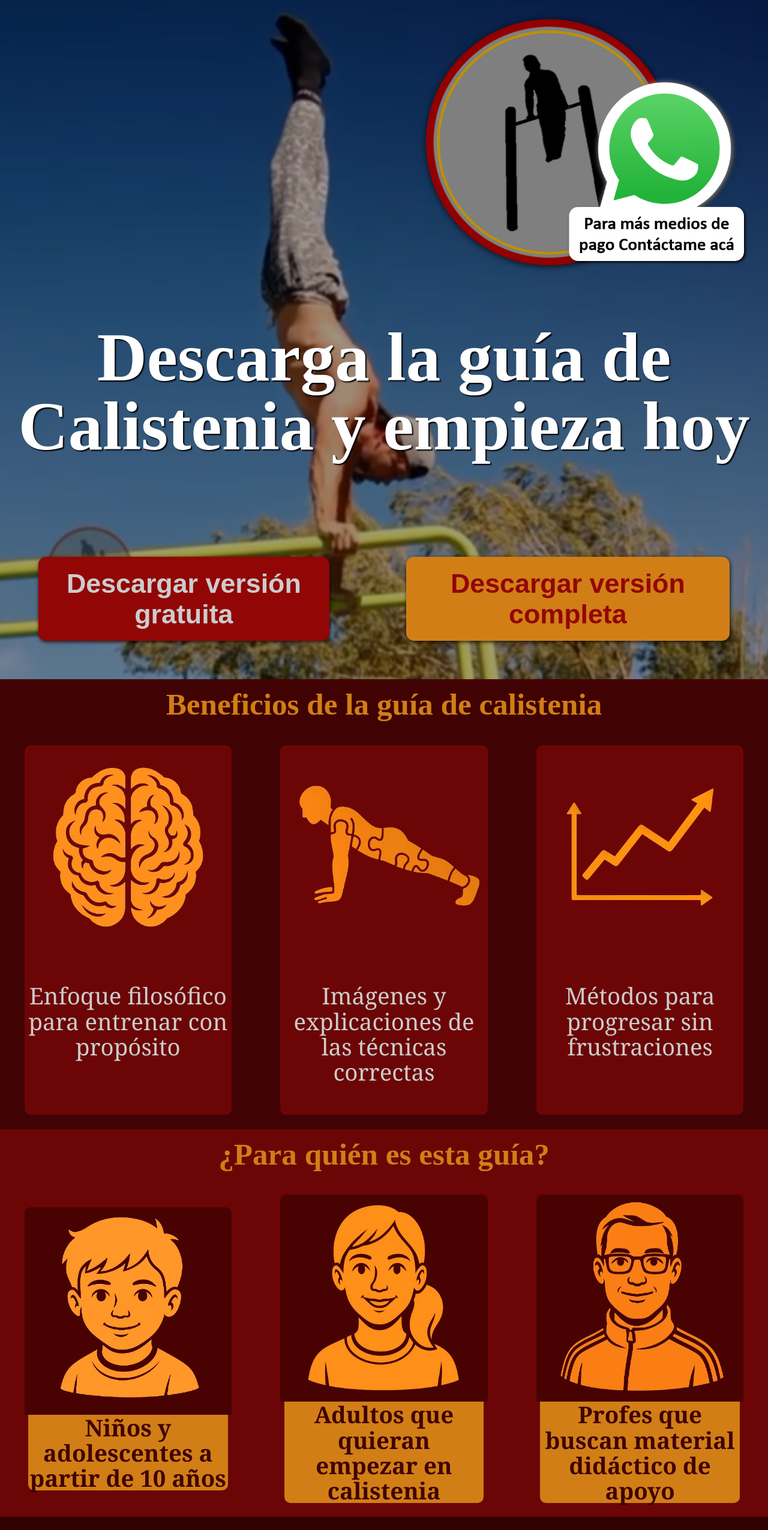
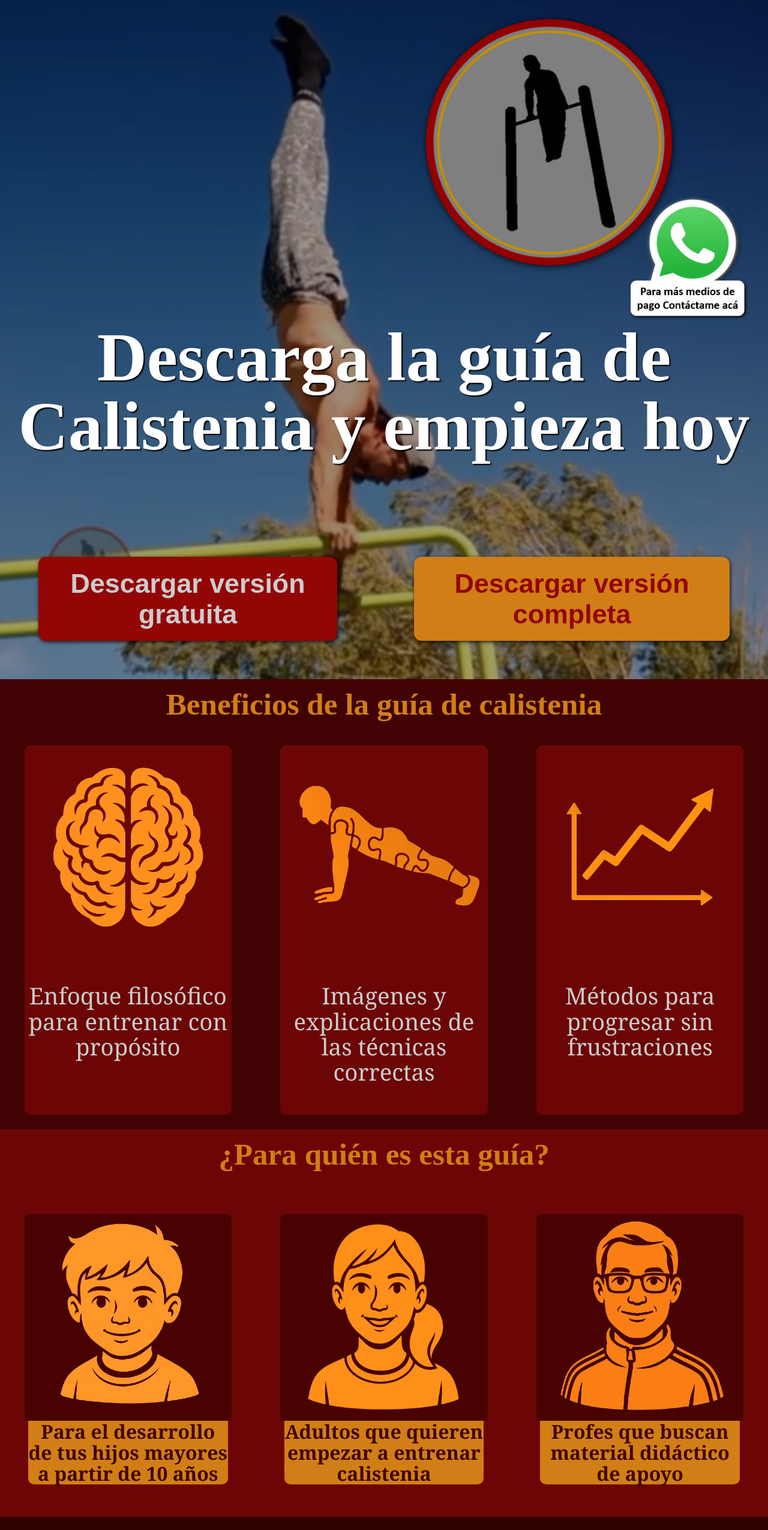
Before and after one commit to Ewardzone/landing-guia-calistenia, a React (Vite) app: page / in a window 1280 px wide. Shown: the top 2550 px of the page at 60% size. Built offline with nearby package versions, Linux system fonts and the light colour scheme.

Commit message:
ultimos retoques para lanzar

```diff
--- a/src/components/contact/contactStyles.jsx
+++ b/src/components/contact/contactStyles.jsx
@@ -26,8 +26,8 @@ export const ContactSection = styled.div`
 export const ContactCard = styled.div`
   display: flex;
   flex-direction: column;
-  width: 22vw;
-  height: 27vw;
+  width: 15vw;
+  height: 15vw;
   background-color: #300101;
   align-items: center;
   justify-content: center;
@@ -44,7 +44,7 @@ export const ContactCard = styled.div`
   }
   img {
     height: auto;
-    width: 15vw;
+    width: 10vw;
   }
   h4 {
     color: #cccccc;
--- a/src/components/main/main.jsx
+++ b/src/components/main/main.jsx
@@ -14,9 +14,11 @@ const Main = () => {
             Descargar versión gratuita
           </MainButton>
         </a>
-        <MainButton style={{ backgroundColor: "#d17e16", color: "#920606" }}>
-          Descargar versión completa
-        </MainButton>
+        <a href="https://pay.hotmart.com/U100579317M" target="blank">
+          <MainButton style={{ backgroundColor: "#d17e16", color: "#920606" }}>
+            Descargar versión completa
+          </MainButton>
+        </a>
       </MainSection>
     </MainContainer>
   );
--- a/src/components/orientada/orientada.jsx
+++ b/src/components/orientada/orientada.jsx
@@ -17,11 +17,11 @@ const Orientada = () => {
         <OrientadaSection>
           <OrientadaCard>
             <img src={ninos} alt="" />
-            <h4>Niños y adolescentes a partir de 10 años</h4>
+            <h4>Para el desarrollo de tus hijos mayores a partir de 10 años</h4>
           </OrientadaCard>
           <OrientadaCard>
             <img src={adultos} alt="" />
-            <h4>Adultos que quieran empezar en calistenia</h4>
+            <h4>Adultos que quieren empezar a entrenar calistenia</h4>
           </OrientadaCard>
           <OrientadaCard>
             <img src={profes} alt="" />
--- a/src/components/orientada/orientadaStyles.jsx
+++ b/src/components/orientada/orientadaStyles.jsx
@@ -44,7 +44,7 @@ export const OrientadaCard = styled.div`
     color: #400202;
     font-family: Cambria, Cochin, Georgia, Times, "Times New Roman", serif;
     font-weight: bold;
-    font-size: 3vw;
+    font-size: 2.5vw;
     letter-spacing: 2;
     line-height: 1.1;
     margin: 0 0.5vw;
--- a/src/components/whatsapp/whatsappStyles.jsx
+++ b/src/components/whatsapp/whatsappStyles.jsx
@@ -2,9 +2,9 @@ import styled from "styled-components";
 
 export const WhatsappStyles = styled.img`
   position: fixed;
-  bottom: 28vw;
+  bottom: 21vw;
   right: 3vw;
-  width: 23vw;
+  width: 15vw;
   height: auto;
   filter: drop-shadow(2px 2px 2px black);
 `;
```
Also changed, not shown: public/assets/tabla.png, 1 other file (tests, documents, lock files or other folders).
